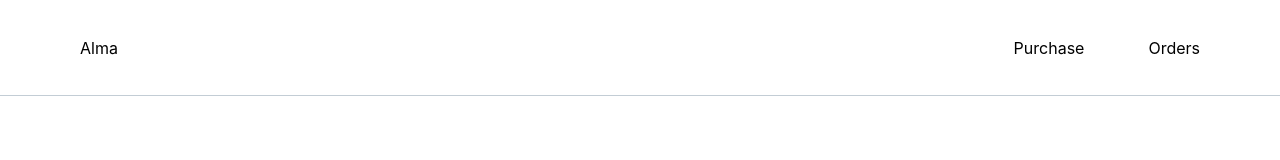
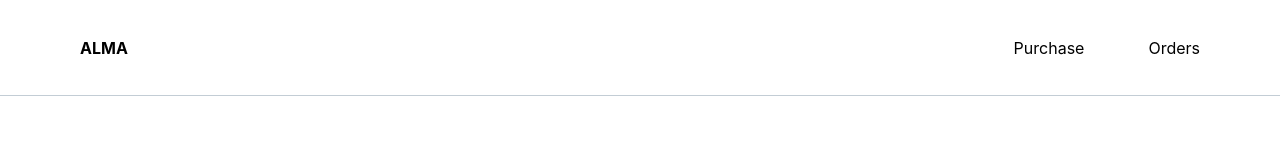
Before and after one commit to barcafa/alma, a Next.js app: page / in a window 1280 px wide. Shown: the top 160 px of the page. Built offline with nearby package versions, Linux system fonts and the light colour scheme.

Commit message:
Display layout properly

```diff
--- a/components/layout/header.module.css
+++ b/components/layout/header.module.css
@@ -13,3 +13,8 @@
     display: flex;
     gap: 64px;
 }
+
+.logo {
+    text-transform: uppercase;
+    font-weight: bold;
+}
--- a/components/layout/header.tsx
+++ b/components/layout/header.tsx
@@ -5,9 +5,9 @@ import classes from './header.module.css'
 const Header = () => {
     return (
         <header className={classes.header}>
-            <Link href='/'>
-                Alma
-            </Link>
+            <div className={classes.logo}>
+                <Link href='/'>Alma</Link>
+            </div>
             <nav>
                 <ul>
                     <li>
--- a/components/layout/layout.module.css
+++ b/components/layout/layout.module.css
@@ -1,4 +1,6 @@
 .main {
     height: calc(100vh - 160px);
     display: flex;
+    align-items: center;
+    justify-content: center;
 }
--- a/pages/_app.tsx
+++ b/pages/_app.tsx
@@ -1,8 +1,13 @@
 import '../styles/globals.css'
 import type { AppProps } from 'next/app'
+import Layout from '../components/layout/layout'
 
 function MyApp({ Component, pageProps }: AppProps) {
-  return <Component {...pageProps} />
+  return (
+    <Layout>
+      <Component {...pageProps} />
+    </Layout>
+  )
 }
 
 export default MyApp
--- a/pages/index.tsx
+++ b/pages/index.tsx
@@ -9,9 +9,7 @@ const HomePage: NextPage = () => {
       <Head>
         <title>Alma</title>
       </Head>
-      <Layout>
         <Promotion />
-      </Layout>
     </div>
   )
 }
```
